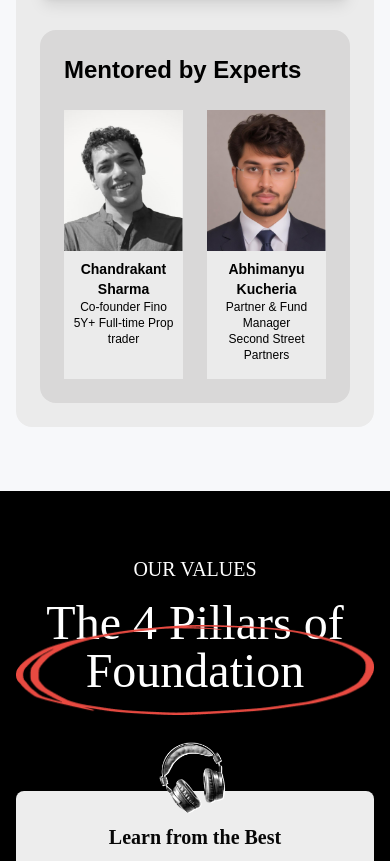
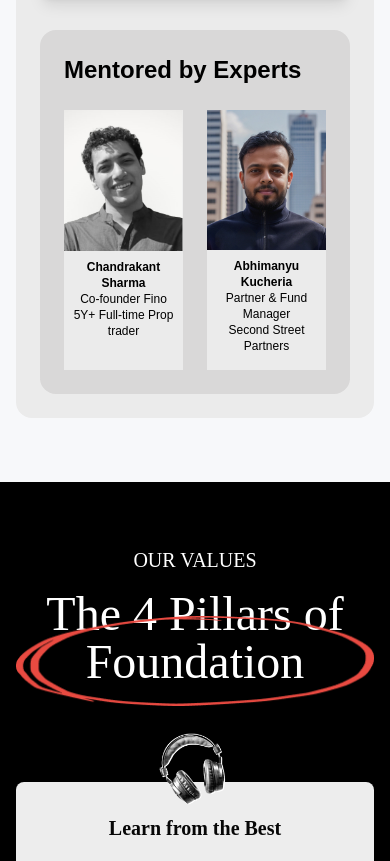
Before and after one commit to Dimension-1/zelora-money, a React (Create React App) app: page / in a window 390 px wide. Shown: the part 6225-7086 px from the top of the page. Built offline with nearby package versions, Linux system fonts and the light colour scheme.

Commit message:
ui update

```diff
--- a/src/components/AboutSection.jsx
+++ b/src/components/AboutSection.jsx
@@ -29,7 +29,12 @@ const AboutSection = () => {
 
           <div className="flex flex-col lg:flex-row justify-between space-y-8 lg:space-y-0 lg:space-x-8 relative">
             <div
-              className="absolute inset-y-0 top-[10%] left-[12%] md:left-[50%] h-[700px] md:h-full w-[2px] bg-[#4C58F2] max-h-full"
+              className="block md:hidden absolute inset-y-0 top-[10%] left-[12%] md:left-[50%] h-[700px] md:h-full w-[2px] bg-[#4C58F2] max-h-full"
+            ></div>
+
+            <div
+              className="hidden md:block absolute inset-x-0 top-[86px] lg:top-[86px] h-[2px] bg-[#4C58F2] max-w-5xl"
+              style={{ transform: "rotate(180deg)" }}
             ></div>
 
             {/* Card 1 */}
--- a/src/components/CitizenPassSection.jsx
+++ b/src/components/CitizenPassSection.jsx
@@ -10,8 +10,9 @@ const CitizenPassSection = () => {
         <div className="text-white py-16">
           <div className="max-w-7xl flex flex-col md:flex-row md:h-[867px] rounded mx-4">
             {/* Left Side - All Access Citizen Pass */}
+
             <div
-              className="py-10 px-0 md:p-8 flex flex-col items-center justify-be relative md:w-1/3 rounded-t-lg md:rounded-l-lg"
+              className="py-10 px-0 md:p-8 flex flex-col items-center md:justify-center relative md:w-1/3 rounded-t-lg md:rounded-l-lg"
               style={{
                 backgroundImage: `url('/Images/CitizenPass/bg.png')`,
                 backgroundSize: "cover",
@@ -36,8 +37,8 @@ const CitizenPassSection = () => {
             </div>
 
             {/* Middle - Pricing Plans */}
-            <div className="flex flex-col  bg-[#EBEBEB] rounded-b-lg md:rounded-r-lg">
-              <div className="flex flex-col justify-center items-center p-4 md:p-8">
+            <div className="flex flex-col md:items-center bg-[#EBEBEB] rounded-b-lg md:rounded-r-lg">
+              <div className="flex flex-col md:flex-row justify-center items-center md:items-start p-4 md:p-8">
                 <div className="bg-white text-black p-8 rounded-lg shadow-lg mr-0 mb-4 md:mb-0 md:mr-6 md:h-[585px]">
                   <h3 className="text-xl font-bold mb-4">Monthly Plan</h3>
                   <p className="text-2xl font-bold mb-4">$36/month</p>
@@ -64,7 +65,7 @@ const CitizenPassSection = () => {
                   </ul>
                 </div>
 
-                <div className="relative bg-white text-black p-8 border border-[#E94A41] rounded-lg shadow-lg relative h-[694px]">
+                <div className="relative bg-white text-black p-8 border border-[#E94A41] rounded-lg shadow-lg relative md:h-[694px]">
                   <div className="absolute top-11 right-4 bg-white text-[#E94A41] border border-[#E94A41] py-1 px-4 rounded-lg">
                     30% OFF
                   </div>
@@ -94,11 +95,13 @@ const CitizenPassSection = () => {
                     ))}
                   </ul>
                 </div>
-                <button className="bg-[#4C58F2] text-white text-sm py-2 px-6 mt-4 rounded-lg">
+                <button className="md:hidden block bg-[#4C58F2] text-white text-sm py-2 px-6 mt-4 rounded-lg">
+                  Become a citizen
+                </button>
+              </div>
+              <button className="hidden md:block bg-[#4C58F2] text-white text-sm py-2 px-6 mt-4 rounded-lg text-center">
                 Become a citizen
               </button>
-              </div>
-
             </div>
           </div>
         </div>
--- a/src/components/CoursesSection.jsx
+++ b/src/components/CoursesSection.jsx
@@ -162,19 +162,19 @@ const CoursesSection = () => {
                       name: "Abhimanyu Kucheria",
                       title: "Partner & Fund Manager",
                       experience: "Second Street Partners",
-                      image: "/Images/Courses/expert2.png",
+                      image: "/Images/Courses/expert3.png",
                     },
                     {
                       name: "Pratik Patil",
                       title: "Proprietary Trader & CMT II",
                       experience: "4Y+ Full-time Prop trader",
-                      image: "/Images/Courses/expert3.png",
+                      image: "/Images/Courses/expert2.png",
                       withIcon: true,
                     },
                   ].map((mentor, index) => (
                     <div
                       key={index}
-                      className={`bg-[#EBEBEB] pb-4 transition-shadow text-center relative ${
+                      className={`bg-[#EBEBEB] pb-4 transition-shadow flex flex-col justify-items-center text-center relative ${
                         index === 2 ? "hidden md:block" : ""
                       }`}
                     >
@@ -185,8 +185,8 @@ const CoursesSection = () => {
                           className="w-[120px] md:w-full md:h-full object-cover"
                         />
                       </div>
-                      <div className="px-2">
-                        <p className="font-semibold text-sm md:text-lg text-black">
+                      <div className="px-2 flex flex-col justify-center items-between">
+                        <p className="font-semibold text-xs md:text-xl text-black">
                           {mentor.name}
                         </p>
                         <p className="text-xs text-black">{mentor.title}</p>
```
